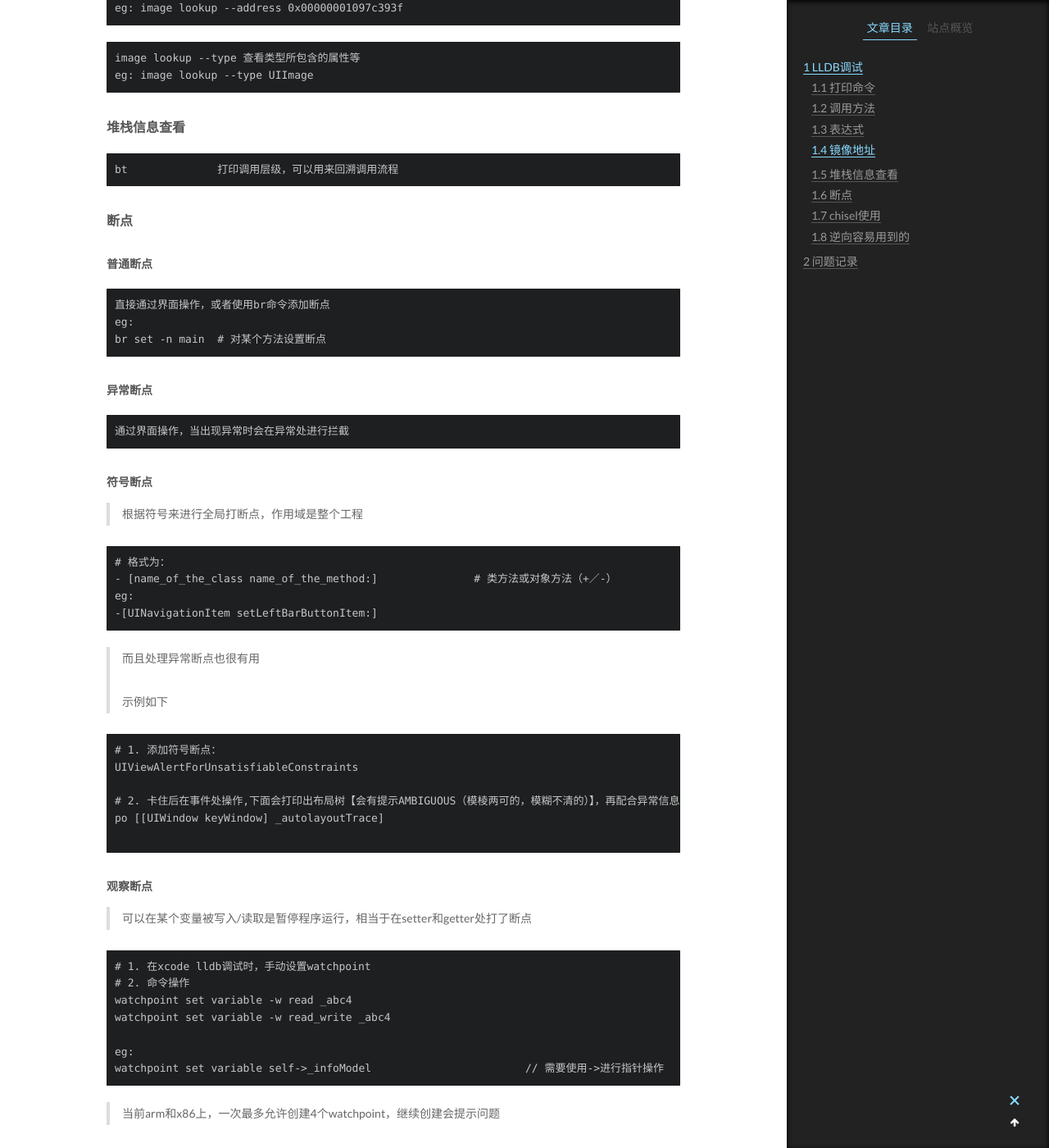
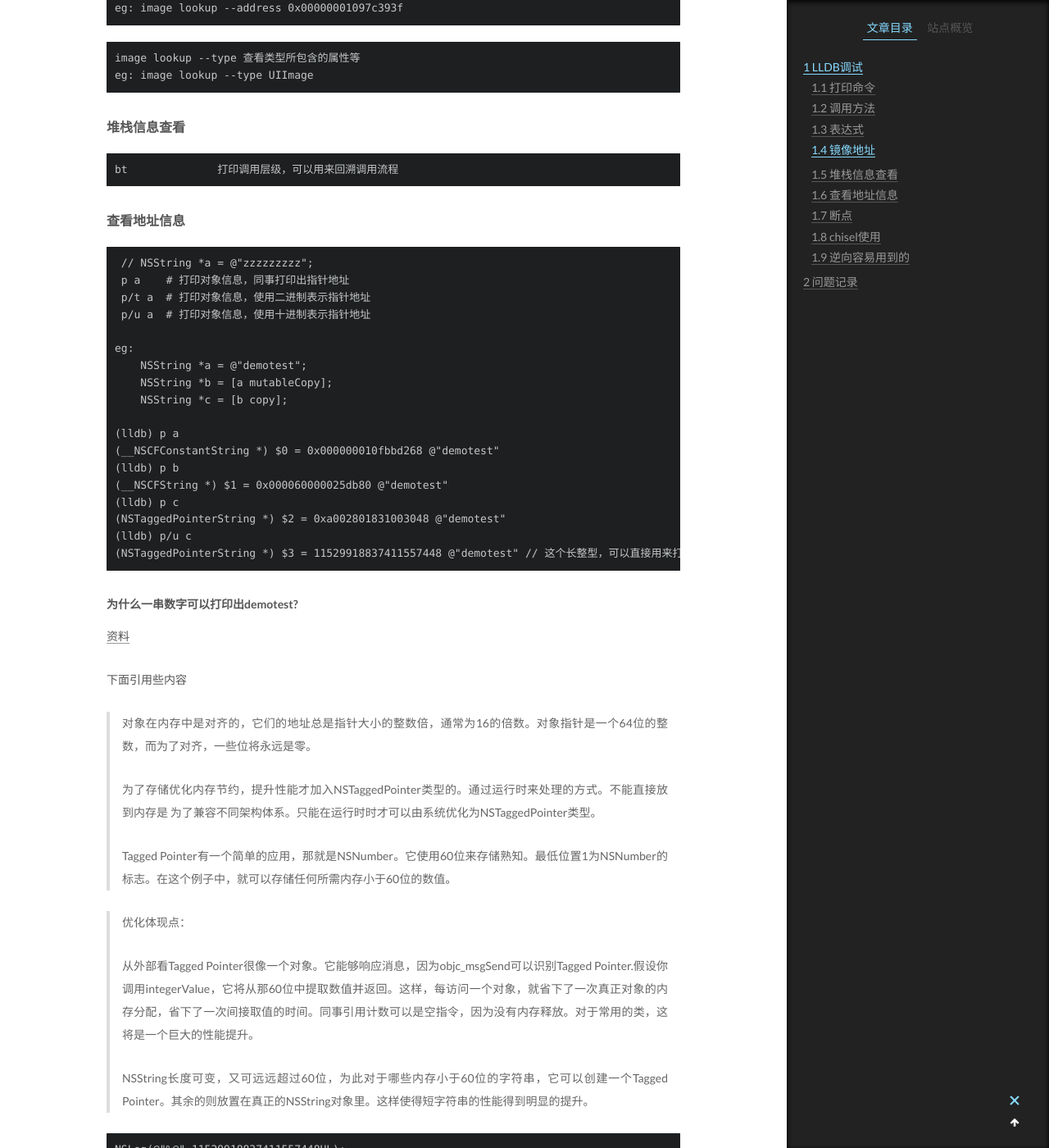
Before and after one commit to linfengwenyou/linfengwenyou.github.io, a Jekyll site: the page built from _posts/2017-03-01-xcode_debug问题及LLDB调试解决方案.md, in a window 1280 px wide and 1400 px high, scrolled down 1057 px. Shown: the whole window at 82% size. Built offline with Jekyll 4.4.1, drawn with Linux system fonts in a browser that asks for light colours; some of the changed text lies outside the part shown.

Commit message:
添加打印指令

````diff
--- a/_posts/2017-03-01-xcode_debug问题及LLDB调试解决方案.md
+++ b/_posts/2017-03-01-xcode_debug问题及LLDB调试解决方案.md
@@ -49,6 +49,72 @@ eg: image lookup --type UIImage
 bt		打印调用层级，可以用来回溯调用流程
 ```
 
+#### 查看地址信息
+
+```
+ // NSString *a = @"zzzzzzzzz";
+ p a	# 打印对象信息，同事打印出指针地址
+ p/t a  # 打印对象信息，使用二进制表示指针地址
+ p/u a  # 打印对象信息，使用十进制表示指针地址
+
+eg:
+    NSString *a = @"demotest";
+    NSString *b = [a mutableCopy];
+    NSString *c = [b copy];
+
+(lldb) p a
+(__NSCFConstantString *) $0 = 0x000000010fbbd268 @"demotest"
+(lldb) p b
+(__NSCFString *) $1 = 0x000060000025db80 @"demotest"
+(lldb) p c
+(NSTaggedPointerString *) $2 = 0xa002801831003048 @"demotest"
+(lldb) p/u c
+(NSTaggedPointerString *) $3 = 11529918837411557448 @"demotest"	// 这个长整型，可以直接用来打印：NSLog(@"%@",11529918837411557448UL);  demotest
+```
+
+##### 为什么一串数字可以打印出demotest?
+
+<a href="http://www.cocoachina.com/ios/20150918/13449.html" target="_blank">资料</a>
+
+下面引用些内容
+
+> 对象在内存中是对齐的，它们的地址总是指针大小的整数倍，通常为16的倍数。对象指针是一个64位的整数，而为了对齐，一些位将永远是零。
+>
+> 为了存储优化内存节约，提升性能才加入NSTaggedPointer类型的。通过运行时来处理的方式。不能直接放到内存是 为了兼容不同架构体系。只能在运行时时才可以由系统优化为NSTaggedPointer类型。
+>
+> Tagged Pointer有一个简单的应用，那就是NSNumber。它使用60位来存储熟知。最低位置1为NSNumber的标志。在这个例子中，就可以存储任何所需内存小于60位的数值。
+
+
+
+>  优化体现点：
+>
+> 从外部看Tagged Pointer很像一个对象。它能够响应消息，因为objc_msgSend可以识别Tagged Pointer.假设你调用integerValue，它将从那60位中提取数值并返回。这样，每访问一个对象，就省下了一次真正对象的内存分配，省下了一次间接取值的时间。同事引用计数可以是空指令，因为没有内存释放。对于常用的类，这将是一个巨大的性能提升。
+>
+> NSString长度可变，又可远远超过60位，为此对于哪些内存小于60位的字符串，它可以创建一个Tagged Pointer。其余的则放置在真正的NSString对象里。这样使得短字符串的性能得到明显的提升。
+
+
+
+```
+NSLog(@"%@",11529918837411557448UL);
+// 打印出demotest
+```
+
+
+
+ ###### 格式展示如下
+
+```
+x 按十六进制格式显示变量。
+d 按十进制格式显示变量。
+u 按十六进制格式显示无符号整型。
+o 按八进制格式显示变量。
+t 按二进制格式显示变量。
+a 按十六进制格式显示变量。
+c 按字符格式显示变量。
+f 按浮点数格式显示变量。
+```
+
+<a href="http://blog.csdn.net/yasi_xi/article/details/9263955" target="_blank">地址命令</a>
 
 
 #### 断点
@@ -261,6 +327,10 @@ br s -a address
 
 
 
+
+
+
+
 ### 问题记录
 
 #### libc++abi.dylib: terminate_handler unexpectedly threw an exception
````
Also changed, not shown: 1 other file.
